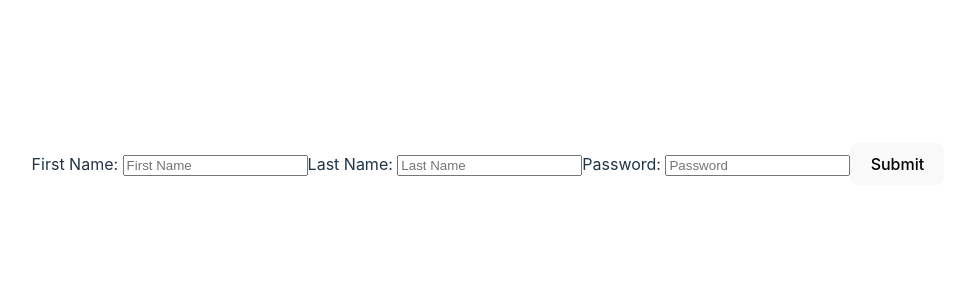
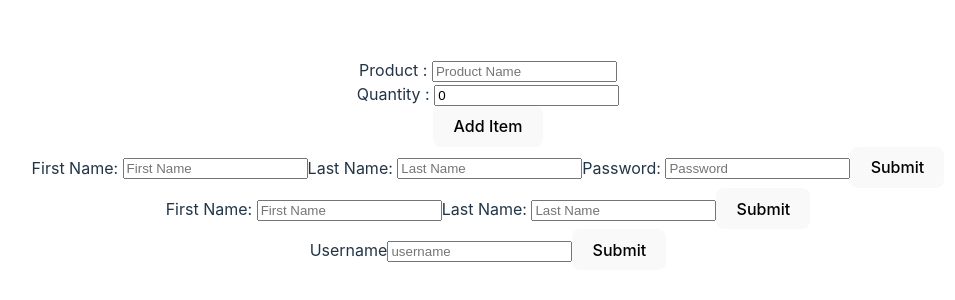
Before and after one commit to barorod/react-form, a React (Vite) app: page / in a window 1280 px wide. Shown: the part 236-536 px from the top of the page, without its empty margins (152-1107 px from the left). Built offline with nearby package versions, Linux system fonts and the light colour scheme.

Commit message:
Add shopping list react form

```diff
--- a/src/App.jsx
+++ b/src/App.jsx
@@ -1,14 +1,16 @@
 import './App.css';
 import BetterSignupForm from './BetterSignupForm';
+import ShoppingListForm from './ShoppingListForm';
 import SignupForm from './SignupForm';
 import UsernameForm from './UsernameForm';
 
 function App() {
 	return (
 		<>
+			<ShoppingListForm />
 			<BetterSignupForm />
-			{/* <SignupForm /> */}
-			{/* <UsernameForm /> */}
+			<SignupForm />
+			<UsernameForm />
 		</>
 	);
 }
--- /dev/null
+++ b/src/ShoppingListForm.jsx
@@ -0,0 +1,38 @@
+import { useState } from 'react';
+
+export default function ShoppingListForm() {
+	const [formData, setFormData] = useState({ product: '', quantity: 0 });
+	const handleChange = (evt) => {
+		setFormData((currData) => ({
+			...currData,
+			[evt.target.name]: evt.target.value,
+		}));
+	};
+	return (
+		<form>
+			<div>
+				<label htmlFor="product">Product : </label>
+				<input
+					placeholder="Product Name"
+					type="text"
+					id="product"
+					name="product"
+					onChange={handleChange}
+					value={formData.product}
+				/>
+			</div>
+			<div>
+				<label htmlFor="quantity">Quantity : </label>
+				<input
+					placeholder="0"
+					type="number"
+					id="quantity"
+					name="quantity"
+					onChange={handleChange}
+					value={formData.quantity}
+				/>
+			</div>
+			<button>Add Item</button>
+		</form>
+	);
+}
```
